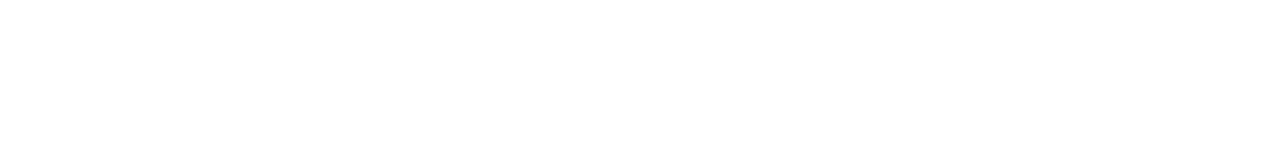
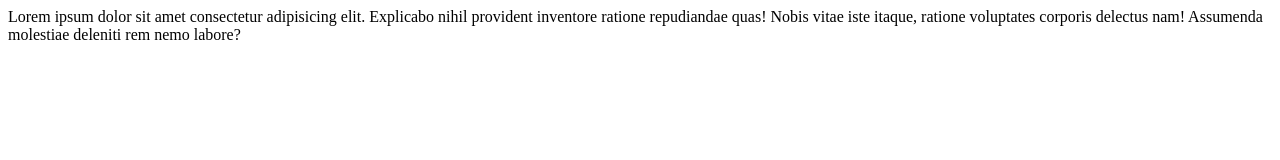
Before and after one commit to nadiajagdip/FEWD-6.2.2022, a plain HTML site: page index.html in a window 1280 px wide. Drawn offline with Linux system fonts and the light colour scheme.

Commit message:
Added to ReadMe and html file

```diff
--- a/index.html
+++ b/index.html
@@ -6,7 +6,7 @@
     <title>Document</title>
 </head>
 <body>
-
+    <p>Lorem ipsum dolor sit amet consectetur adipisicing elit. Explicabo nihil provident inventore ratione repudiandae quas! Nobis vitae iste itaque, ratione voluptates corporis delectus nam! Assumenda molestiae deleniti rem nemo labore?</p>
 </body>
 
 
```
Also changed, not shown: 1 other file.
